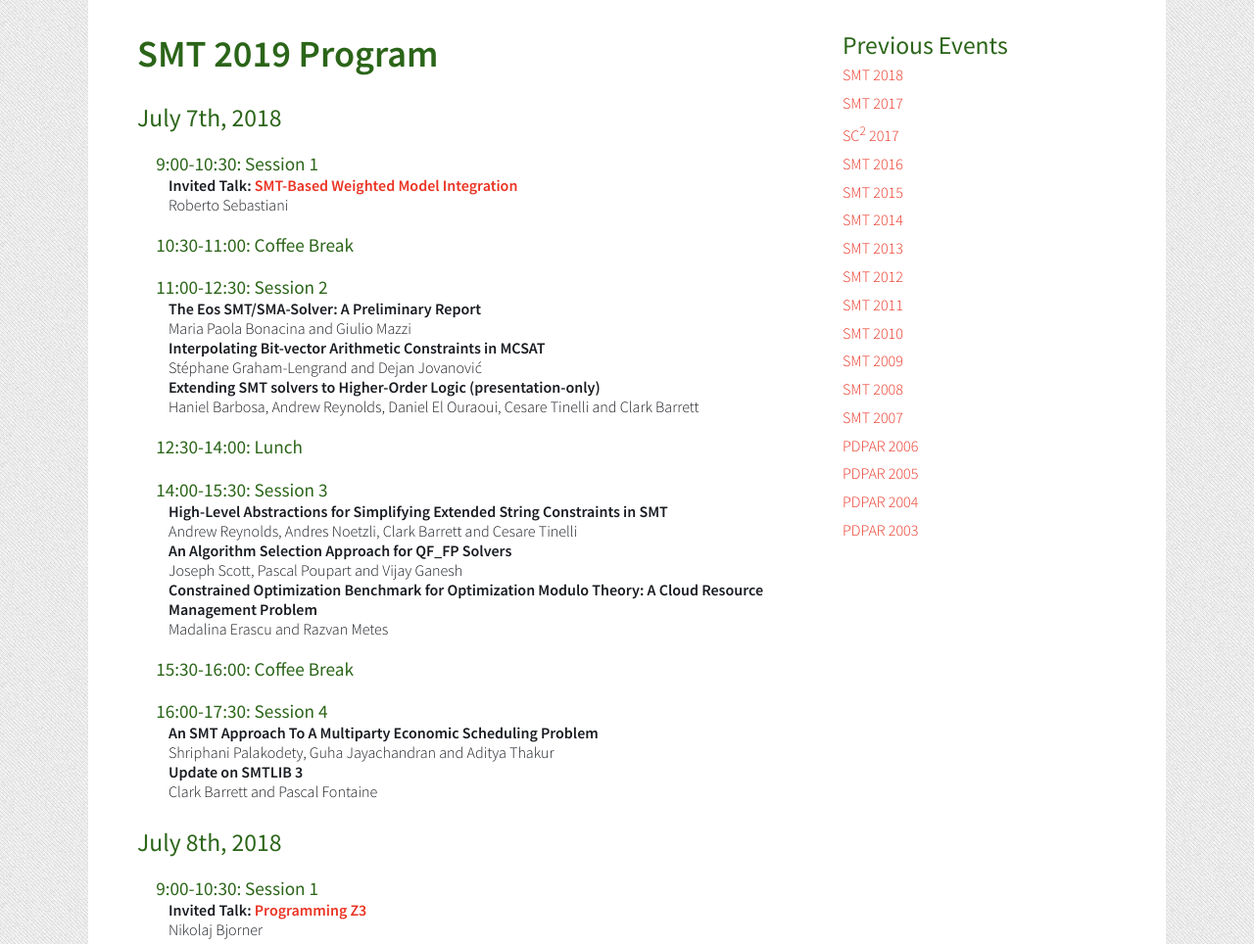
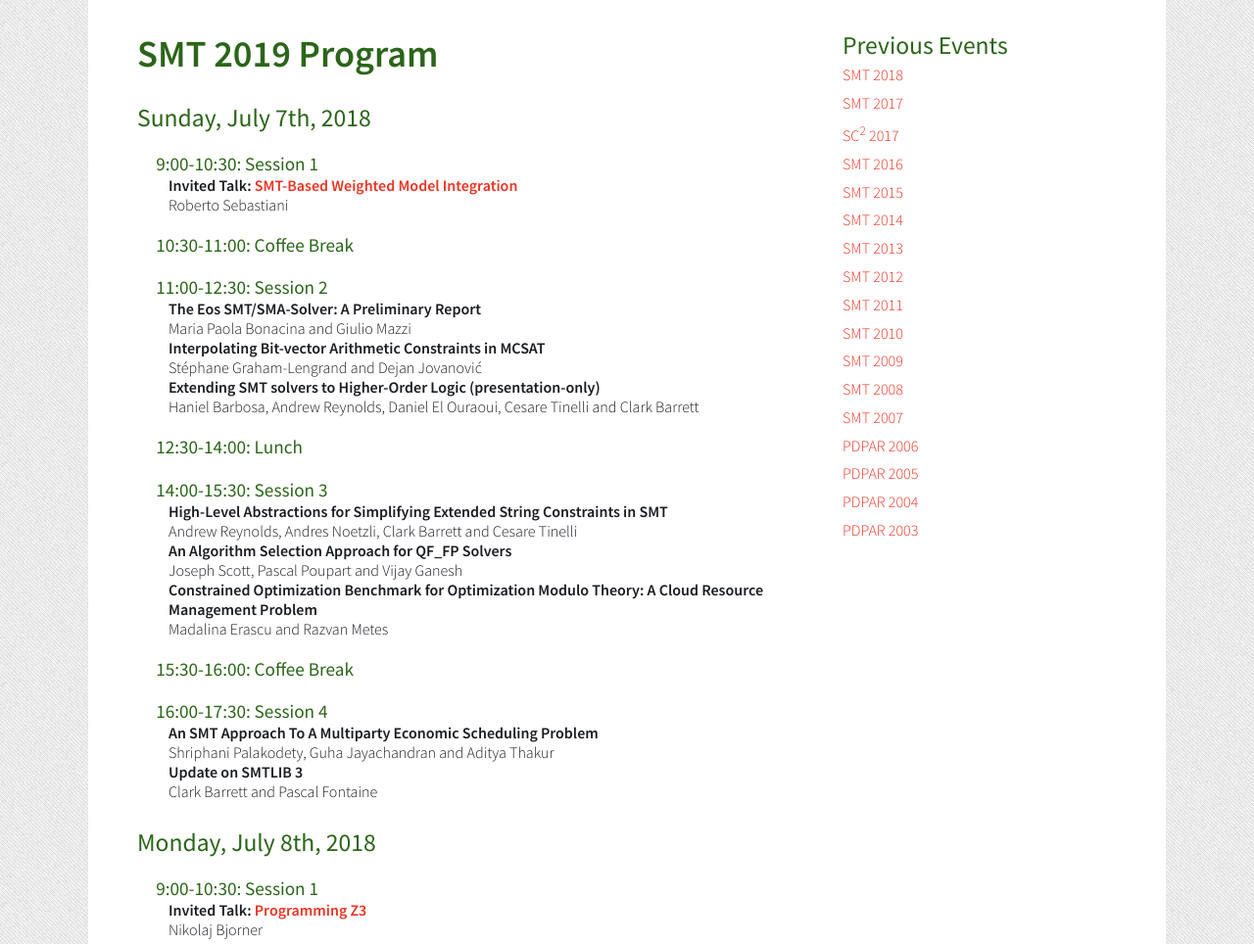
Before and after one commit to smt2019/smt2019.github.io, a Jekyll site: the page built from program.html, in a window 1280 px wide. Shown: the part 326-1290 px from the top of the page at 98% size. Built offline with Jekyll 4.4.1, drawn with Linux system fonts in a browser that asks for light colours.

Commit message:
Add day of week to program.

```diff
--- a/program.html
+++ b/program.html
@@ -4,7 +4,7 @@
 
 <h2>SMT 2019 Program</h2>
 
-<h3 class="day">July 7th, 2018</h3>
+<h3 class="day">Sunday, July 7th, 2018</h3>
 
 <div class="session"><span class="time">9:00-10:30:</span> Session 1</div>
 
@@ -66,7 +66,7 @@
   <div>Clark Barrett and Pascal Fontaine</div>
 </div>
 
-<h3 class="day">July 8th, 2018</h3>
+<h3 class="day">Monday, July 8th, 2018</h3>
 
 <div class="session"><span class="time">9:00-10:30:</span> Session 1</div>
 
```
